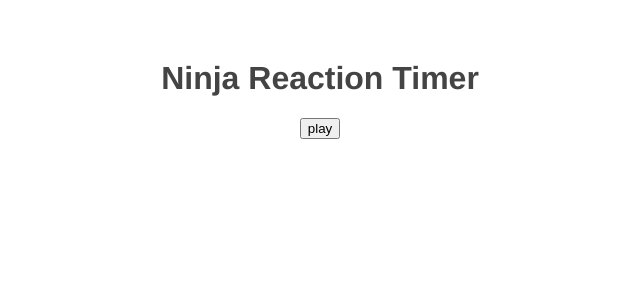
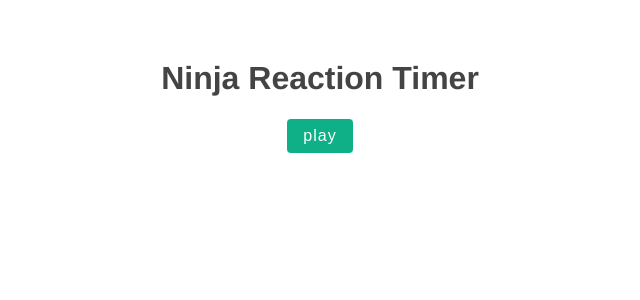
Before and after one commit to susanta/udc-reaction-timer, a Vue app: page / in a window 1280 px wide. Shown: the top 300 px of the page, without its empty margins (320-960 px from the left). Built offline with nearby package versions, Linux system fonts and the light colour scheme.

Commit message:
Added style and rank

```diff
--- a/src/App.vue
+++ b/src/App.vue
@@ -45,4 +45,19 @@
   color: #444;
   margin-top: 60px;
 }
+button {
+  background: #0faf87;
+  color: #fff;
+  border: none;
+  padding: 8px 16px;
+  border-radius: 4px;
+  font-size: 16px;
+  letter-spacing: 1px;
+  cursor: pointer;
+  margin: 1px;
+}
+button[disabled] {
+  opacity: 0.2;
+  cursor: not-allowed;
+}
 </style>
--- a/src/components/Results.vue
+++ b/src/components/Results.vue
@@ -1,13 +1,32 @@
 <template>
   <p>Reaction time - {{ score }} ms</p>
+  <p class="rank"> {{ rank }}</p>
 </template>
 
 <script>
 export default {
-    props: ['score']
+    props: ['score'],
+    data() {
+        return {
+            rank: null
+        }
+    },
+    mounted() {
+        if(this.score < 250) {
+            this.rank = 'Ninja Fingers'
+        } else if (this.score < 400) {
+            this.rank = 'Rapid Reflexes'
+        } else {
+            this.rank = 'Snail pace...'
+        }
+    }
 }
 </script>
 
 <style>
-
+.rank {
+    font-size: 1.4rem;
+    color: #0faf87;
+    font-weight: bold;
+}
 </style>
```
